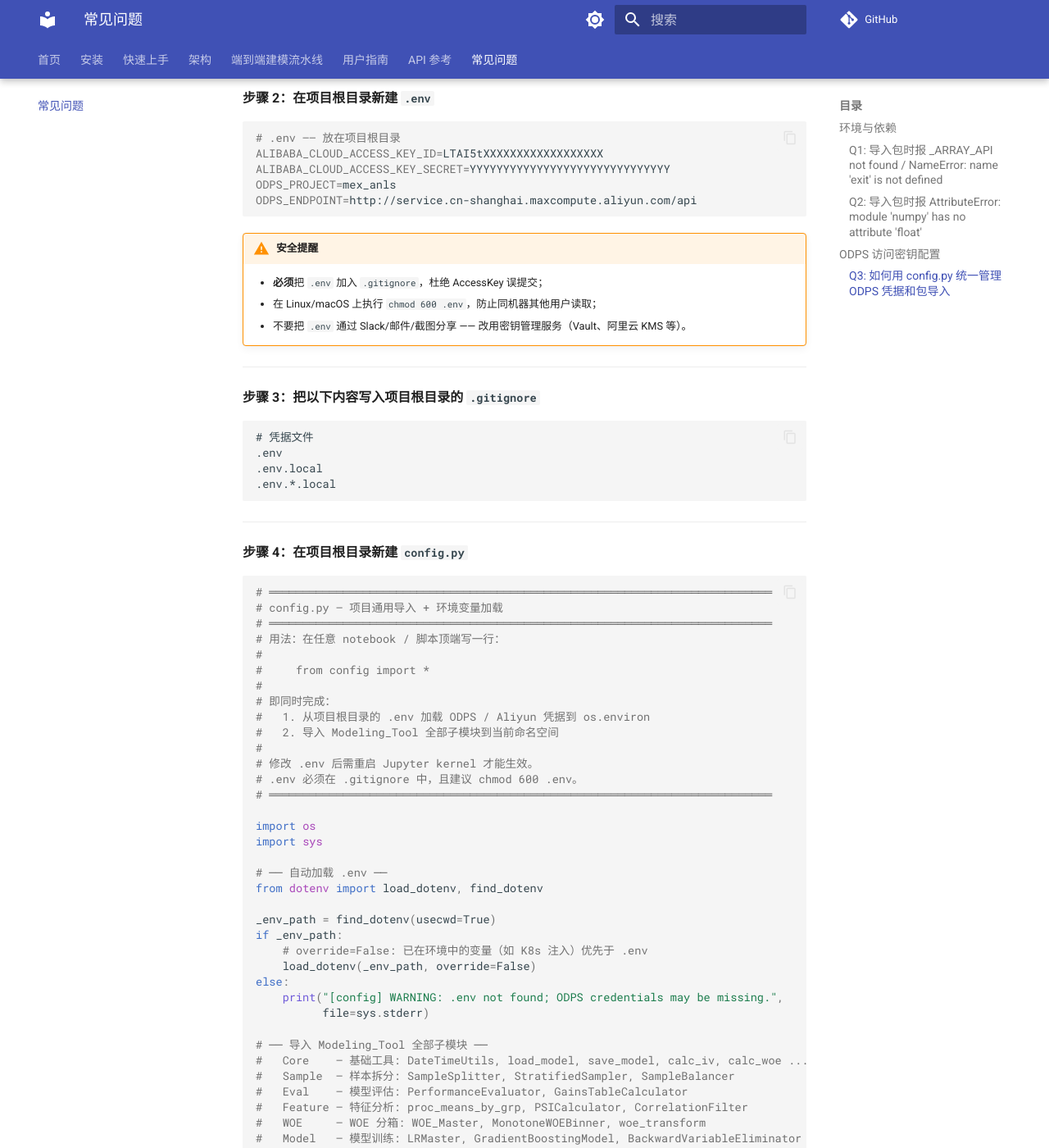
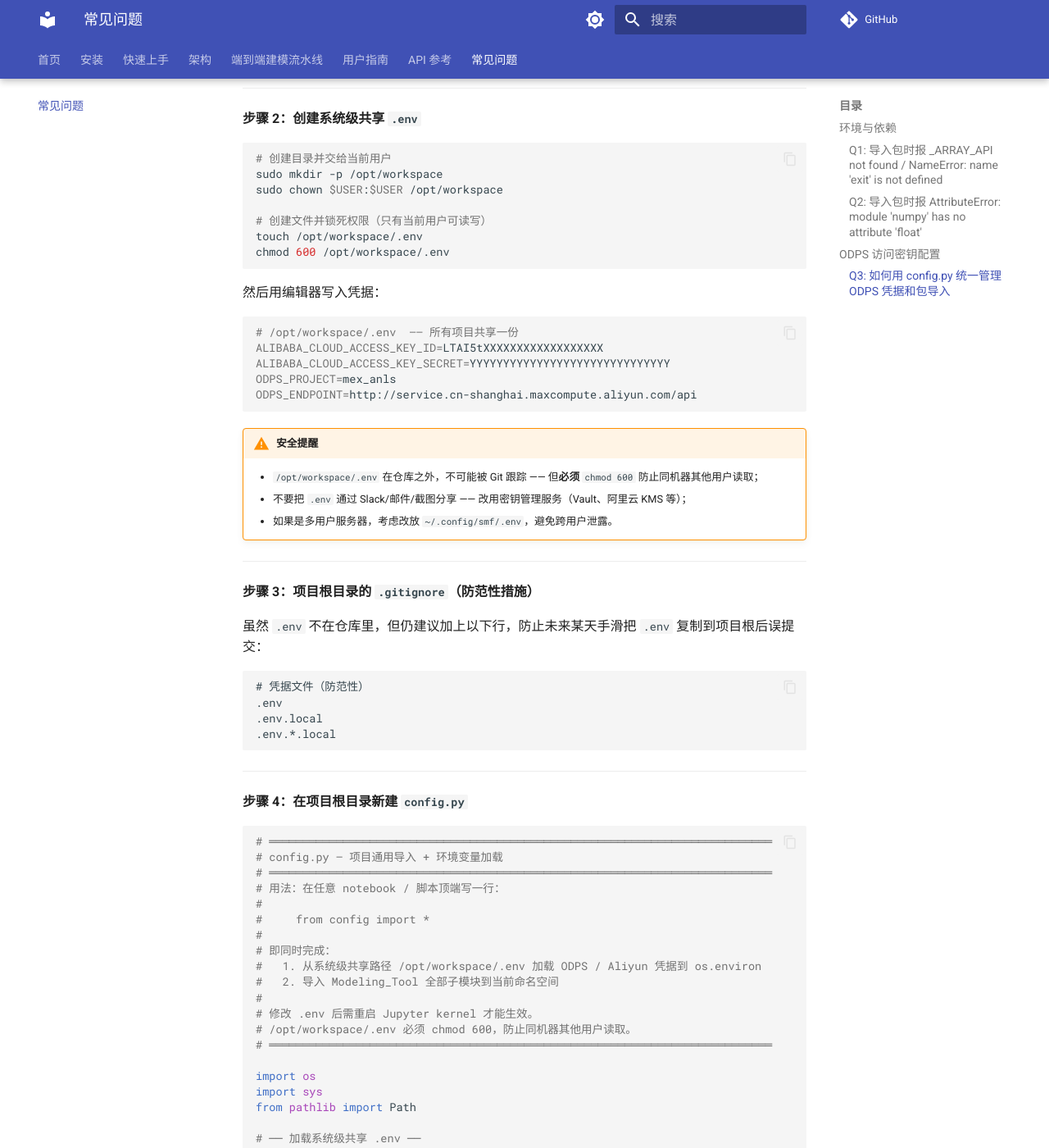
Before and after one commit to Kyle-J-Sun/SuperModelingFactory_doc, an MkDocs documentation site: the page built from docs/faq.md, in a window 1280 px wide and 1400 px high, scrolled down 3664 px. Shown: the whole window at 82% size. Built offline with MkDocs 1.6.1 and Material for MkDocs 9.7.7, drawn with Linux system fonts in a browser that asks for light colours; comment, search, counter and statistics services are not loaded; some of the changed text lies outside the part shown.

Commit message:
docs(faq): switch Q3 to shared /opt/workspace/.env location
Replace the project-root .env approach with a system-level shared
location /opt/workspace/.env, loaded by an absolute path in config.py.

Why this is better:
- Multiple projects share one credential file (rotate AK in one place)
- Cannot be accidentally committed (lives outside any Git work tree)
- Hardcoded path is easier to debug than find_dotenv() search behavior
- Avoids Jupyter __file__/CWD reliability issues

Changes:
- Step 2: sudo mkdir + chown + chmod 600 /opt/workspace/.env recipe
- Step 3: keep .gitignore as defensive measure (still recommended)
- Step 4: config.py uses pathlib.Path + load_dotenv(ENV_PATH) — no find_dotenv
- Tab callout: updated 'why find_dotenv usecwd=True' → 'why /opt/workspace/.env'
- Pitfalls table: added PermissionError row, updated path-missing diagnosis

````diff
--- a/docs/faq.md
+++ b/docs/faq.md
@@ -175,7 +175,7 @@ from Modeling_Tool.Core import *
 1. 每个文件都要重复手写 `os.environ["ALIBABA_CLOUD_ACCESS_KEY_ID"] = "..."`，AccessKey 容易被误提交到 Git；
 2. 每个文件都要重复一长串 `from Modeling_Tool.XXX import *`，noisy 且容易漏掉子模块。
 
-推荐的做法是在项目根目录放一个 `config.py` + `.env`，所有 notebook 顶端只写一行 `from config import *`，即同时完成凭据加载和包导入。
+推荐的做法是在**系统级共享路径** `/opt/workspace/.env` 集中管理 AccessKey，项目根目录只放一个 `config.py` 显式加载它。这样多个项目可以共用一份 AK，不用每个仓库都重复配置。所有 notebook 顶端只写一行 `from config import *`，即同时完成凭据加载和包导入。
 
 ---
 
@@ -189,10 +189,22 @@ pip install python-dotenv
 
 ---
 
-**步骤 2：在项目根目录新建 `.env`**
+**步骤 2：创建系统级共享 `.env`**
 
 ```bash
-# .env —— 放在项目根目录
+# 创建目录并交给当前用户
+sudo mkdir -p /opt/workspace
+sudo chown $USER:$USER /opt/workspace
+
+# 创建文件并锁死权限（只有当前用户可读写）
+touch /opt/workspace/.env
+chmod 600 /opt/workspace/.env
+```
+
+然后用编辑器写入凭据：
+
+```bash
+# /opt/workspace/.env  —— 所有项目共享一份
 ALIBABA_CLOUD_ACCESS_KEY_ID=LTAI5tXXXXXXXXXXXXXXXXXX
 ALIBABA_CLOUD_ACCESS_KEY_SECRET=YYYYYYYYYYYYYYYYYYYYYYYYYYYYYY
 ODPS_PROJECT=mex_anls
@@ -200,16 +212,18 @@ ODPS_ENDPOINT=http://service.cn-shanghai.maxcompute.aliyun.com/api
 ```
 
 !!! warning "安全提醒"
-    - **必须**把 `.env` 加入 `.gitignore`，杜绝 AccessKey 误提交；
-    - 在 Linux/macOS 上执行 `chmod 600 .env`，防止同机器其他用户读取；
-    - 不要把 `.env` 通过 Slack/邮件/截图分享 —— 改用密钥管理服务（Vault、阿里云 KMS 等）。
+    - `/opt/workspace/.env` 在仓库之外，不可能被 Git 跟踪 —— 但**必须** `chmod 600` 防止同机器其他用户读取；
+    - 不要把 `.env` 通过 Slack/邮件/截图分享 —— 改用密钥管理服务（Vault、阿里云 KMS 等）；
+    - 如果是多用户服务器，考虑改放 `~/.config/smf/.env`，避免跨用户泄露。
 
 ---
 
-**步骤 3：把以下内容写入项目根目录的 `.gitignore`**
+**步骤 3：项目根目录的 `.gitignore`（防范性措施）**
+
+虽然 `.env` 不在仓库里，但仍建议加上以下行，防止未来某天手滑把 `.env` 复制到项目根后误提交：
 
 ```gitignore
-# 凭据文件
+# 凭据文件（防范性）
 .env
 .env.local
 .env.*.local
@@ -228,25 +242,27 @@ ODPS_ENDPOINT=http://service.cn-shanghai.maxcompute.aliyun.com/api
 #     from config import *
 #
 # 即同时完成：
-#   1. 从项目根目录的 .env 加载 ODPS / Aliyun 凭据到 os.environ
+#   1. 从系统级共享路径 /opt/workspace/.env 加载 ODPS / Aliyun 凭据到 os.environ
 #   2. 导入 Modeling_Tool 全部子模块到当前命名空间
 #
 # 修改 .env 后需重启 Jupyter kernel 才能生效。
-# .env 必须在 .gitignore 中，且建议 chmod 600 .env。
+# /opt/workspace/.env 必须 chmod 600，防止同机器其他用户读取。
 # ═══════════════════════════════════════════════════════════════════════════
 
 import os
 import sys
+from pathlib import Path
 
-# ── 自动加载 .env ──
-from dotenv import load_dotenv, find_dotenv
+# ── 加载系统级共享 .env ──
+from dotenv import load_dotenv
 
-_env_path = find_dotenv(usecwd=True)
-if _env_path:
+ENV_PATH = Path("/opt/workspace/.env")
+
+if ENV_PATH.is_file():
     # override=False: 已在环境中的变量（如 K8s 注入）优先于 .env
-    load_dotenv(_env_path, override=False)
+    load_dotenv(ENV_PATH, override=False)
 else:
-    print("[config] WARNING: .env not found; ODPS credentials may be missing.",
+    print(f"[config] WARNING: {ENV_PATH} not found; ODPS credentials may be missing.",
           file=sys.stderr)
 
 # ── 导入 Modeling_Tool 全部子模块 ──
@@ -289,10 +305,13 @@ lr   = LRMaster(params={"C": 1.0})
 
 **关键设计说明**
 
-=== "为什么用 `find_dotenv(usecwd=True)`"
+=== "为什么放在 `/opt/workspace/.env`"
 
-    `python-dotenv` 的 `find_dotenv()` 默认从**调用文件所在目录**向上查找 `.env`。
-    Jupyter 启动时 `__file__` 不可靠，加上 `usecwd=True` 后改为从**当前工作目录**向上找，匹配大多数 Jupyter 工作流。
+    集中放在 `/opt/workspace/.env` 用**绝对路径**加载，一下子解决三个问题：
+
+    1. **多项目共用一份 AK** —— 不用每个仓库都贴一份 `.env`，轮转凭据时只需改一处；
+    2. **不可能随仓库 push 被误提交** —— 根本不在 Git 工作区下；
+    3. **调试友好** —— 路径是硬编码的，出问题时一眼能看出加载的是哪份凭据；Jupyter 启动时不依赖不可靠的 `__file__` 或 CWD。
 
 === "为什么用 `override=False`"
 
@@ -314,7 +333,8 @@ lr   = LRMaster(params={"C": 1.0})
 
 | 现象 | 原因 | 解决 |
 |---|---|---|
-| `from config import *` 后 `os.environ["ALIBABA_CLOUD_ACCESS_KEY_ID"]` 仍为空 | `.env` 不在 CWD 的祖先路径中 | 检查 `find_dotenv(usecwd=True)` 返回值；或显式传 `load_dotenv("/abs/path/.env")` |
+| `from config import *` 后 `os.environ["ALIBABA_CLOUD_ACCESS_KEY_ID"]` 仍为空 | `/opt/workspace/.env` 不存在或路径拼错 | `ls -la /opt/workspace/.env` 确认文件存在；检查 `config.py` 中 `ENV_PATH` 路径是否正确 |
+| `PermissionError: [Errno 13]` 读不了 `.env` | `chmod 600` 后当前用户不是 owner | `ls -la /opt/workspace/.env` 检查拥有者；`sudo chown $USER:$USER /opt/workspace/.env` |
 | 修改 `.env` 后凭据没更新 | Jupyter kernel 已缓存 `os.environ` | 重启 kernel（菜单 Kernel → Restart） |
 | `ImportError: No module named 'dotenv'` | 没装 `python-dotenv` | `pip install python-dotenv` |
 | 部署到 K8s 后被 `.env` 覆盖了正确的凭据 | 使用了 `override=True` | 改回 `override=False`（推荐默认值） |
````
